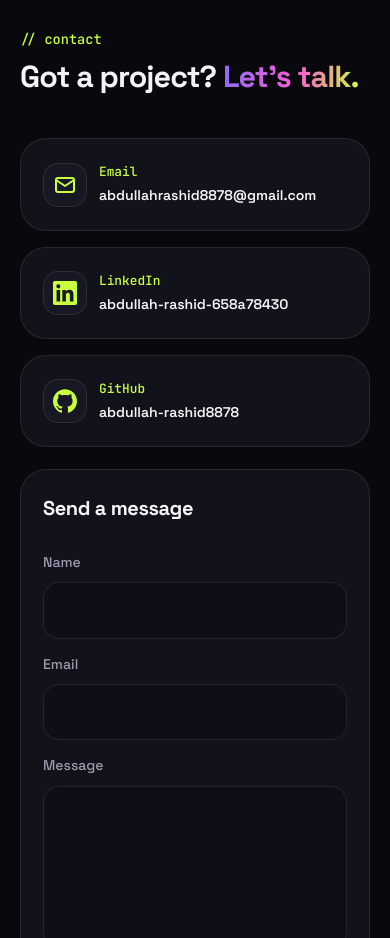
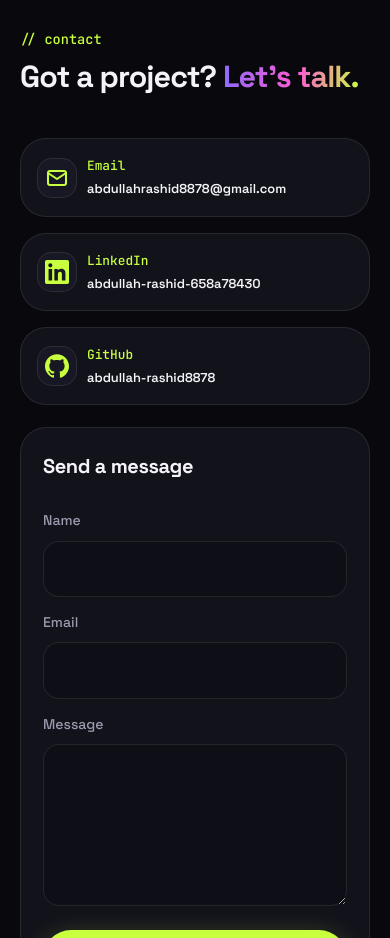
Before and after one commit to Abdullah-Rashid8878/Profile, a plain HTML site: page index.html in a window 390 px wide. Shown: the part 8060-8998 px from the top of the page. Drawn offline with Linux system fonts and the light colour scheme.

Commit message:
Fix email on mobile

```diff
--- a/index.html
+++ b/index.html
@@ -25,7 +25,7 @@
   <link rel="preconnect" href="https://fonts.googleapis.com" />
   <link rel="preconnect" href="https://fonts.gstatic.com" crossorigin />
   <link href="https://fonts.googleapis.com/css2?family=Space+Grotesk:wght@400;500;600;700&family=JetBrains+Mono:wght@500;700&display=swap" rel="stylesheet" />
-  <link rel="stylesheet" href="style.css" />
+<link rel="stylesheet" href="style.css?v=5" />
   <noscript><style>#loader{display:none}</style></noscript>
 </head>
 <body>
--- a/style.css
+++ b/style.css
@@ -296,10 +296,12 @@ body.loading { overflow: hidden; }
 @keyframes lddots { 0% { content: ""; } 25% { content: "."; } 50% { content: ".."; } 75%, 100% { content: "..."; } }
 
 @media (max-width: 640px) {
-  .contact-card { gap: 12px; }
-  .c-ico { width: 44px; height: 44px; }
+  .contact-card { padding: 16px !important; gap: 10px !important; }
+  .c-ico { width: 40px !important; height: 40px !important; }
   .contact-card .value {
-    font-size: clamp(.78rem, 3.6vw, .95rem);
-    white-space: nowrap;
+    font-size: 3.3vw !important;
+    white-space: nowrap !important;
+    overflow-wrap: normal !important;
+    word-break: normal !important;
   }
 }
```
